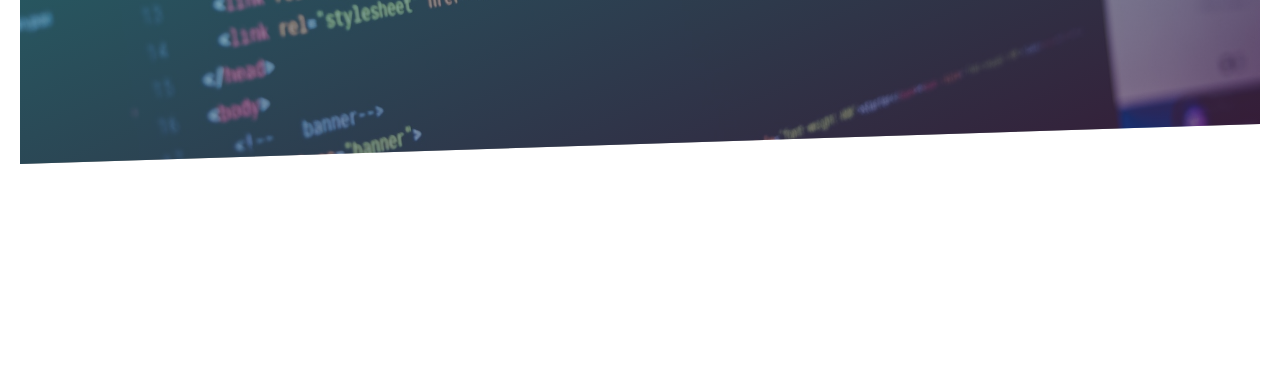
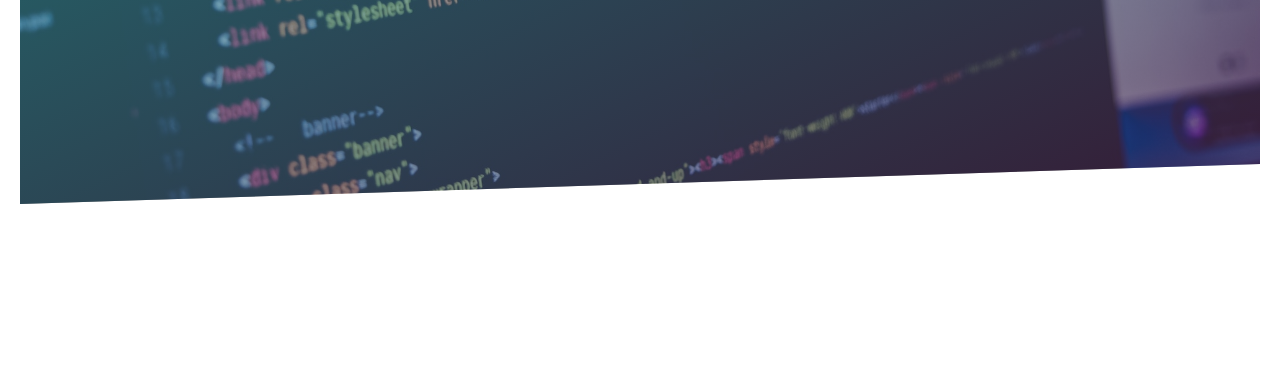
Before and after one commit to judo2000/portfolio, a plain HTML site: page index.html in a window 1280 px wide. Shown: the part 416-800 px from the top of the page. Drawn offline with Linux system fonts and the light colour scheme.

Commit message:
Edit header view height

```diff
--- a/assets/css/style.css
+++ b/assets/css/style.css
@@ -18,7 +18,7 @@ body {
     flex-wrap: wrap;
     /* I learned to do the backgrand gradient over the image from
     Advanced CSS and Sass: Flexbox, Grid, Annimation and More! - by Jonas Schmedtmann at https://www.udemy.com/ */
-    height: 70vh;
+    height: 75vh;
     background-image: linear-gradient(
         to right bottom,
         rgba(12, 186, 186, 0.5),
@@ -26,7 +26,7 @@ body {
         url(../img/code.jpg);
     background-size: cover;
     background-position: top;
-    clip-path: polygon(0 0, 100% 0, 100% 65vh, 0 100%);
+    clip-path: polygon(0 0, 100% 0, 100% 70vh, 0 100%);
    /* Defines how to distribute the empty space between child elements */
    color: #fff;
    padding: 40px;
```
